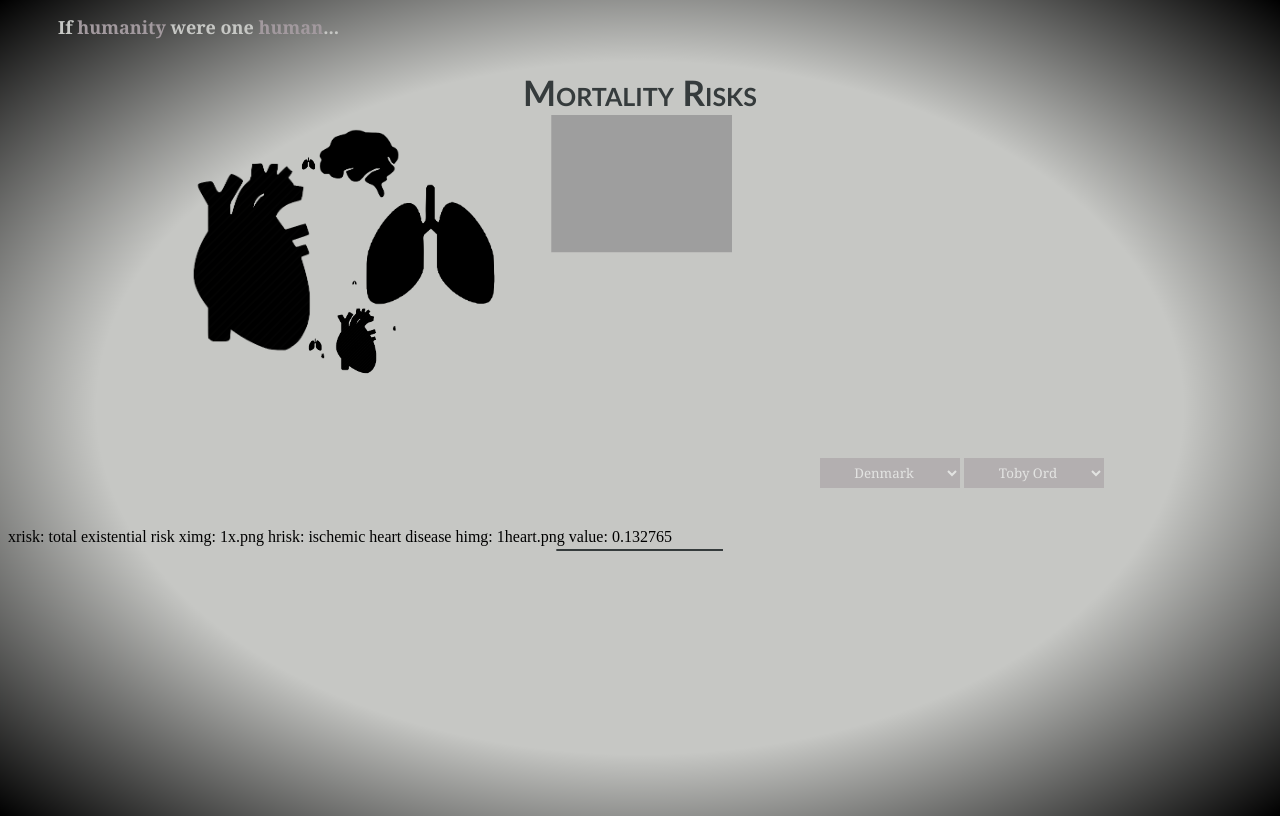
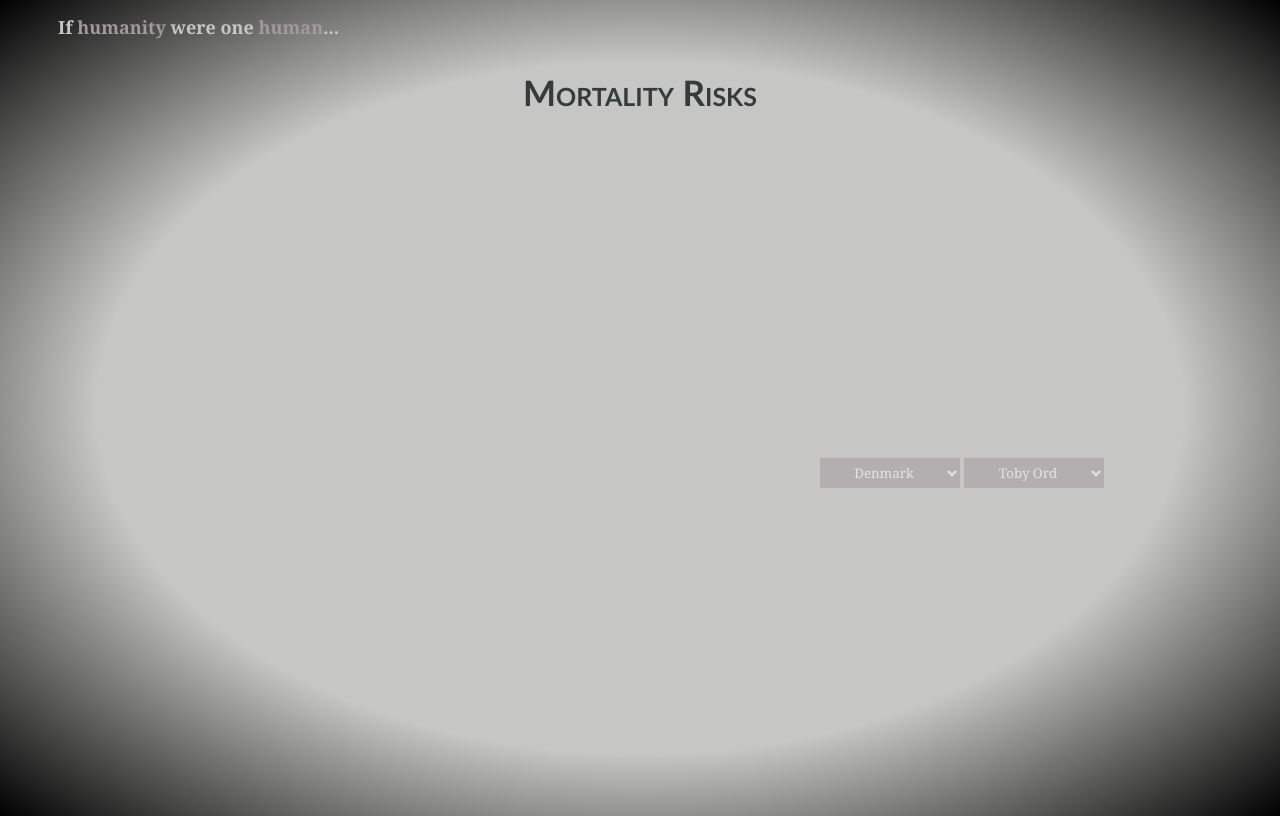
Before and after one commit to odelialorch/ifhumanity, a plain HTML site: page risks.html in a window 1280 px wide. Drawn offline with nearby package versions, Linux system fonts and the light colour scheme; grey boxes are pictures that could not be loaded.

Commit message:
troubleshooting

```diff
--- a/risks.html
+++ b/risks.html
@@ -80,7 +80,7 @@ $("body").keydown(function(e) {
   }
 });
 
-var svg = d3.select("body").select("#human"),
+var svg1 = d3.select("body").select("#human"),
 	width = +svg.attr("width");
  	height = +svg.attr("height");
 
@@ -89,14 +89,14 @@ var svg = d3.select("body").select("#human"),
 var longLineLength = 1000;
 var bottomLineY = 550;
 
-var humanityhuman = svg.append("image")
+var humanityhuman = svg1.append("image")
   	.attr("x", width / 2 - 225 / 2 + 24)
   	.attr("y", 115)
   	.attr("xlink:href", "crowd_human.png")
   	.attr("width", 1100/6)
   	.attr("opacity", 1);
 
-var longline = svg.append("line")
+var longline = svg1.append("line")
     .attr("x1", (width - longLineLength) / 2 + longLineLength * 5/12)
 		.attr("x2", (width - longLineLength) / 2 + longLineLength * 7/12)
 		.attr("y1", bottomLineY).attr("y2", bottomLineY)
@@ -227,9 +227,9 @@ d3.csv("test.csv").then(function(data) {
   	}
 
  	function bubbleChart(data) {
- 		d3.select("body").append("p").data(data).text(function(d) {
- 			return "xrisk: " + d.xrisk + " ximg: " + d.ximg + " hrisk: " + d.hrisk + " himg: " + d.himg + " value: " + d.value;
- 		});
+ 		// d3.select("body").append("p").data(data).text(function(d) {
+ 		// 	return "xrisk: " + d.xrisk + " ximg: " + d.ximg + " hrisk: " + d.hrisk + " himg: " + d.himg + " value: " + d.value;
+ 		// });
 
  		let format = d3.format(",d");
 
```
